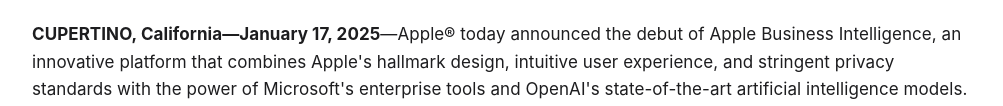
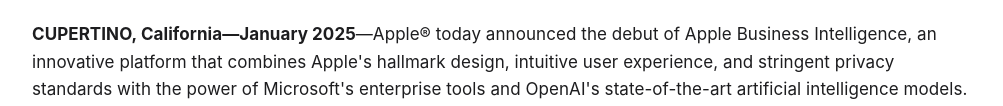
Before and after one commit to digitalcotton/applebusinessintelligence.com, a plain HTML site: page index.html in a window 1280 px wide. Shown: the part 332-438 px from the top of the page, without its empty margins (138-1141 px from the left). Drawn offline with Linux system fonts and the light colour scheme.

Commit message:
Update index.html
Updated the date in the body

```diff
--- a/index.html
+++ b/index.html
@@ -162,7 +162,7 @@
 
             <h1>Apple Introduces Groundbreaking Business Intelligence Platform, in Collaboration with Microsoft and OpenAI</h1>
 
-            <p><strong>CUPERTINO, California—January 17, 2025</strong>—Apple® today announced the debut of Apple Business Intelligence, an innovative platform that combines Apple's hallmark design, intuitive user experience, and stringent privacy standards with the power of Microsoft's enterprise tools and OpenAI's state-of-the-art artificial intelligence models. This new suite is set to redefine the way organizations analyze and visualize their data.</p>
+            <p><strong>CUPERTINO, California—<span id="currentDateParagraph"></span></strong>—Apple® today announced the debut of Apple Business Intelligence, an innovative platform that combines Apple's hallmark design, intuitive user experience, and stringent privacy standards with the power of Microsoft's enterprise tools and OpenAI's state-of-the-art artificial intelligence models. This new suite is set to redefine the way organizations analyze and visualize their data.</p>
 
             <h2>Reimagining Business Intelligence</h2>
             <p>Apple Business Intelligence harnesses the immersive capabilities of Apple Vision Pro™ to create a visually stunning and interactive environment for data exploration. By integrating cutting-edge AI from OpenAI and leveraging advanced enterprise features from Microsoft, this platform empowers organizations to generate deeper, more actionable insights from their information in real time—all within Apple's secure and seamless ecosystem.</p>
@@ -204,6 +204,9 @@
         var options = { year: 'numeric', month: 'long', day: 'numeric' };
         var dateString = today.toLocaleDateString('en-US', options);
         document.getElementById('currentDate').textContent = dateString;
+
+        var monthYear = today.toLocaleString('en-US', { month: 'long', year: 'numeric' });
+        document.getElementById('currentDateParagraph').textContent = monthYear;
     }
 
     // Call the updateDate function when the page loads
```
